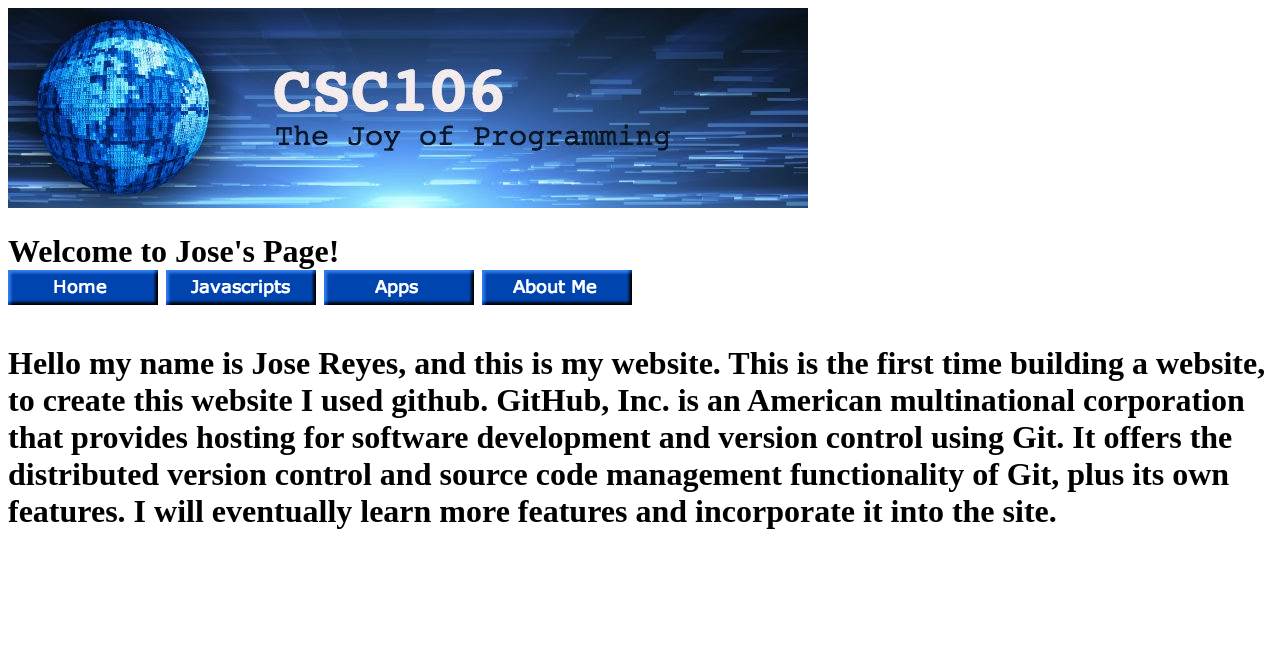
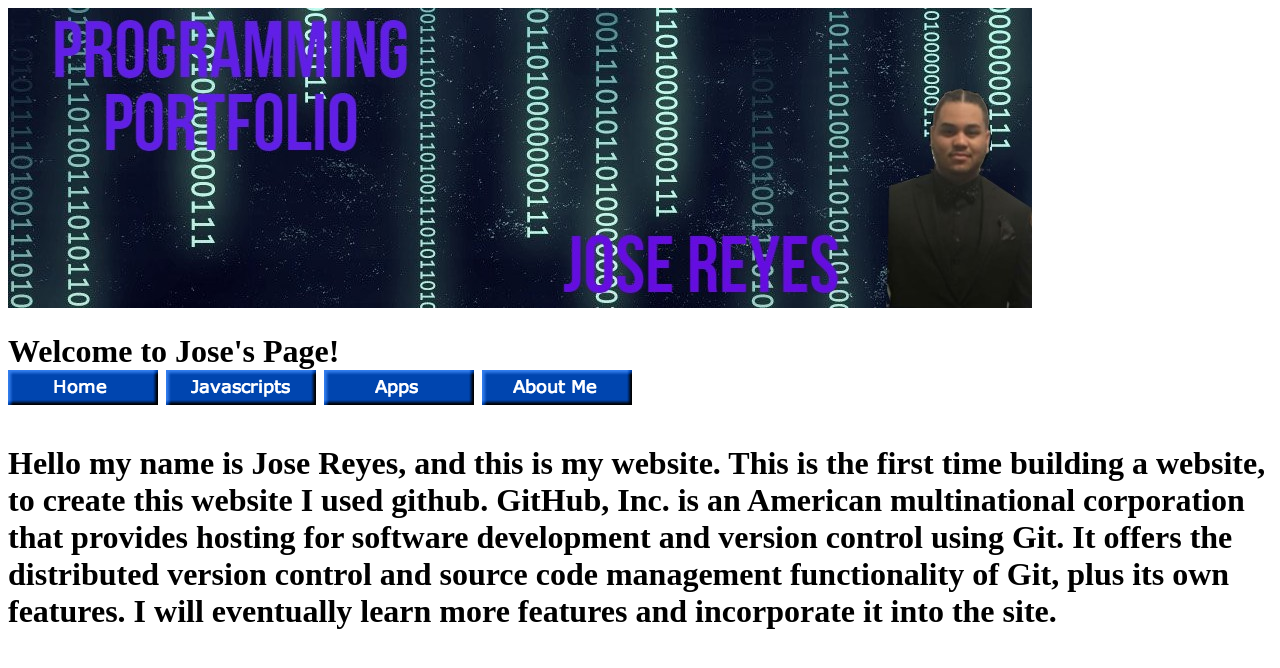
Before and after one commit to josereyes0424/josereyes0424.github.io, a plain HTML site: page index.html in a window 1280 px wide. Drawn offline with Linux system fonts and the light colour scheme.

Commit message:
Update index.html

```diff
--- a/index.html
+++ b/index.html
@@ -5,9 +5,8 @@
         <meta charset="utf-8">
         <title>HTML basics</title>
     </head>
-    <a href="background.jpg"></a>
     <body>
-        <a href="index.html"><img src="csc106_banner.jpg"></a>
+        <a href="index.html"><img src="Banner-profile.jpg"></a>
   <h1> Welcome to Jose's Page! </h>
 <br>
         <a href="index.html"><img src="buttons image 0.png"></a>
```
